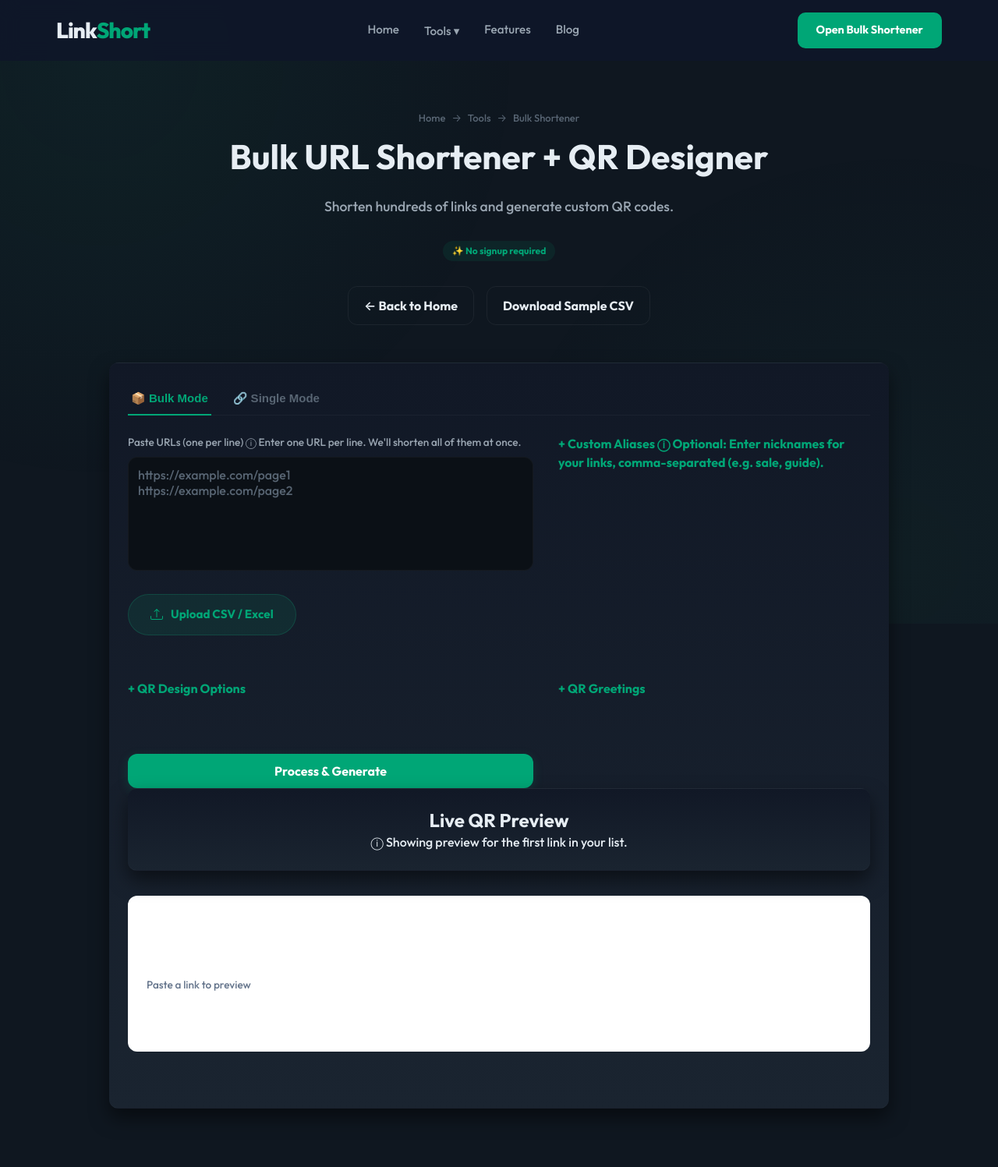
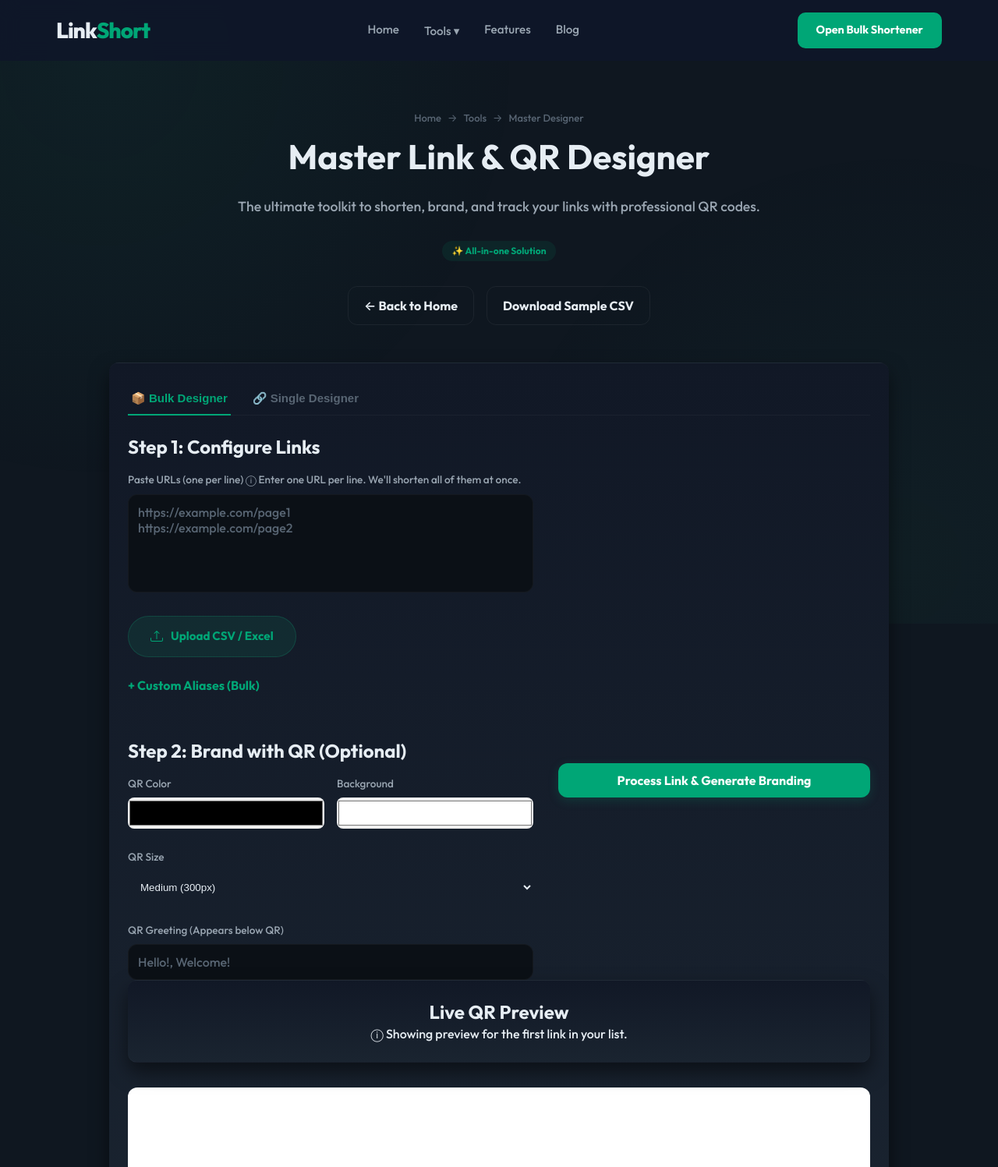
Before and after one commit to linkshortfree/linkshort, a Flask app: page /tools/bulk in a window 1280 px wide. Shown: the top 1497 px of the page at 78% size. Run offline with Flask 3, Linux system fonts and the light colour scheme; some libraries are stand-ins or nearby versions.

Commit message:
feat: consolidate all shortening and QR tools into Master Designer

```diff
--- a/app.py
+++ b/app.py
@@ -130,13 +130,14 @@ def utm_builder_redirect():
     return redirect('/tools/utm', code=301)
 
 @app.route('/tools/qr')
-def tools_qr():
-    return render_template('tools/qr.html')
+def tools_qr_redirect():
+    # Consolidated into Master Designer
+    return redirect(url_for('tools_bulk'), code=301)
 
 @app.route('/tools/bulk-qr')
-def bulk_qr_tool():
-    # Consolidated into qr tool
-    return redirect(url_for('tools_qr'), code=301)
+def bulk_qr_tool_redirect():
+    # Consolidated into Master Designer
+    return redirect(url_for('tools_bulk'), code=301)
 
 # === BLOG ===
 @app.route('/blog')
@@ -290,7 +291,6 @@ def sitemap():
         {'loc': '/', 'priority': '1.0'},
         {'loc': '/tools/bulk', 'priority': '1.0'},
         {'loc': '/tools/utm', 'priority': '0.9'},
-        {'loc': '/tools/qr', 'priority': '0.9'},
         {'loc': '/blog', 'priority': '0.8'},
         {'loc': '/about-us', 'priority': '0.6'},
         {'loc': '/contact', 'priority': '0.6'},
--- a/static/js/script.js
+++ b/static/js/script.js
@@ -472,15 +472,14 @@ async function downloadAllQRs() {
 
 // Helper to generate a canvas without appending to DOM
 async function generateQRCanvasInMemory(url, greeting) {
-    const qrColor = document.getElementById('qrColor')?.value || "#000000";
-    const qrBgColor = document.getElementById('qrBgColor')?.value || "#ffffff";
+    const selectedSize = parseInt(document.getElementById('qrSizeSelect')?.value || document.getElementById('qrSize')?.value || 300);
 
     return new Promise((resolve) => {
         const div = document.createElement('div');
         const qrcode = new QRCode(div, {
             text: url,
-            width: 200,
-            height: 200,
+            width: selectedSize,
+            height: selectedSize,
             colorDark: qrColor,
             colorLight: qrBgColor,
             correctLevel: QRCode.CorrectLevel.H
@@ -491,9 +490,9 @@ async function generateQRCanvasInMemory(url, greeting) {
             const qrCanvas = div.querySelector('canvas');
             const exportCanvas = document.createElement('canvas');
             const ctx = exportCanvas.getContext('2d');
-            const qrSize = 200;
-            const padding = 20;
-            const textHeight = greeting ? 40 : 0;
+            const qrSize = selectedSize;
+            const padding = Math.round(selectedSize * 0.05); // Dynamic padding
+            const textHeight = greeting ? Math.round(selectedSize * 0.15) : 0;
 
             exportCanvas.width = qrSize + (padding * 2);
             exportCanvas.height = qrSize + textHeight + (padding * 2);
--- a/templates/partials/_navbar.html
+++ b/templates/partials/_navbar.html
@@ -10,9 +10,8 @@
                 <button class="nav-link dropdown-trigger" aria-haspopup="true" aria-expanded="false">Tools <span
                         class="dropdown-arrow">▾</span></button>
                 <div class="dropdown-menu" role="menu">
-                    <a href="/tools/bulk" class="dropdown-item" role="menuitem">📦 Bulk URL Shortener</a>
+                    <a href="/tools/bulk" class="dropdown-item" role="menuitem">🏛️ Master Link & QR Designer</a>
                     <a href="/tools/utm" class="dropdown-item" role="menuitem">📈 UTM Builder</a>
-                    <a href="/tools/qr" class="dropdown-item" role="menuitem">📱 QR Designer</a>
                 </div>
             </div>
 
@@ -27,9 +26,8 @@
 
     <div class="mobile-menu hidden">
         <a href="/">Home</a>
-        <a href="/tools/bulk">Bulk URL Shortener</a>
+        <a href="/tools/bulk">Master Link & QR Designer</a>
         <a href="/tools/utm">UTM Builder</a>
-        <a href="/tools/qr">QR Designer</a>
         <a href="/#features">Features</a>
         <a href="/blog">Blog</a>
         <a href="/about-us">About Us</a>
--- a/templates/tools/bulk.html
+++ b/templates/tools/bulk.html
@@ -43,11 +43,11 @@
     <main class="page-content tool-page">
         <section class="tool-header">
             <div class="breadcrumb">
-                <a href="/">Home</a> <span>→</span> <a href="/">Tools</a> <span>→</span> <span>Bulk Shortener</span>
+                <a href="/">Home</a> <span>→</span> <a href="/">Tools</a> <span>→</span> <span>Master Designer</span>
             </div>
-            <h1>Bulk URL Shortener + QR Designer</h1>
-            <p>Shorten hundreds of links and generate custom QR codes.</p>
-            <div class="pill">✨ No signup required</div>
+            <h1>Master Link & QR Designer</h1>
+            <p>The ultimate toolkit to shorten, brand, and track your links with professional QR codes.</p>
+            <div class="pill">✨ All-in-one Solution</div>
 
             <div style="margin-top: 2rem; display: flex; gap: 1rem; justify-content: center; flex-wrap: wrap;">
                 <a href="/" class="btn btn-secondary">← Back to Home</a>
@@ -59,11 +59,15 @@
         <section class="tool-ui-section">
             <div class="glass-card" style="max-width: 1000px; margin: 0 auto;">
                 <div class="tab-container">
-                    <button class="tab-btn active" onclick="switchTab('bulk')">📦 Bulk Mode</button>
-                    <button class="tab-btn" onclick="switchTab('single')">🔗 Single Mode</button>
+                    <button class="tab-btn active" onclick="switchTab('bulk')">📦 Bulk Designer</button>
+                    <button class="tab-btn" onclick="switchTab('single')">🔗 Single Designer</button>
                 </div>
 
                 <div class="dashboard-layout">
+                    <!-- Step 1: Links -->
+                    <div class="design-step">
+                        <h3 class="step-title">Step 1: Configure Links</h3>
+
                         <!-- Bulk Mode Container -->
                         <div id="bulkContainer">
                             <div class="input-group">
@@ -75,7 +79,7 @@
                                     </span>
                                 </label>
                                 <textarea id="urlInput"
-                                placeholder="https://example.com/page1&#10;https://example.com/page2" rows="6"
+                                    placeholder="https://example.com/page1&#10;https://example.com/page2" rows="5"
                                     oninput="updateLivePreview()"></textarea>
                             </div>
 
@@ -96,12 +100,12 @@
                             </div>
                         </div>
 
-                    <!-- Single Mode Container (Hidden by default on large screens) -->
+                        <!-- Single Mode Container -->
                         <div id="singleContainer" class="hidden">
                             <div class="input-group">
                                 <label class="input-label">Enter Long URL</label>
-                            <input type="url" id="singleUrlInput" placeholder="https://example.com/very-long-link..."
-                                oninput="updateLivePreview()">
+                                <input type="url" id="singleUrlInput"
+                                    placeholder="https://example.com/very-long-link..." oninput="updateLivePreview()">
                             </div>
                             <div class="input-group">
                                 <label class="input-label">Custom Alias (Optional)</label>
@@ -109,56 +113,53 @@
                             </div>
                         </div>
 
-                    <div class="options-toggle" onclick="toggleOptions()">+ Custom Aliases
-                        <span class="tooltip-container">ⓘ
-                            <span class="tooltip-text">Optional: Enter nicknames for your links, comma-separated (e.g.
-                                sale, guide).</span>
-                        </span>
-                    </div>
+                        <div class="options-toggle" onclick="toggleOptions()">+ Custom Aliases (Bulk)</div>
                         <div class="custom-options" id="customOptions">
                             <span class="prefix">linkshort.live/</span>
                             <input type="text" id="aliasInput" placeholder="alias1, alias2">
                         </div>
+                    </div>
 
-                    <div class="options-toggle"
-                        onclick="document.getElementById('qrOptionsGroup').classList.toggle('show')">+ QR Design Options
-                    </div>
-                    <div class="custom-options" id="qrOptionsGroup"
-                        style="flex-direction: column; align-items: stretch; gap: 1rem;">
+                    <hr style="border: 0; border-top: 1px solid var(--glass-border); margin: 2rem 0;">
+
+                    <!-- Step 2: QR Design -->
+                    <div class="design-step">
+                        <h3 class="step-title">Step 2: Brand with QR (Optional)</h3>
+
                         <div style="display: grid; grid-template-columns: 1fr 1fr; gap: 1rem;">
                             <div>
                                 <label class="input-label">QR Color</label>
-                                <input type="color" id="qrColor" value="#000000"
+                                <input type="color" id="qrColor" value="#000000" onchange="updateLivePreview()"
                                     style="width: 100%; height: 40px; border: none; border-radius: 8px;">
                             </div>
                             <div>
                                 <label class="input-label">Background</label>
-                                <input type="color" id="qrBgColor" value="#ffffff"
+                                <input type="color" id="qrBgColor" value="#ffffff" onchange="updateLivePreview()"
                                     style="width: 100%; height: 40px; border: none; border-radius: 8px;">
                             </div>
                         </div>
-                        <div>
+
+                        <div style="margin-top: 1.5rem;">
                             <label class="input-label">QR Size</label>
-                            <select id="qrSize"
+                            <select id="qrSizeSelect" onchange="updateLivePreview()"
                                 style="width: 100%; padding: 0.75rem; border-radius: 8px; background: var(--bg-secondary); border: 1px solid var(--glass-border); color: var(--text-primary);">
                                 <option value="200">Small (200px)</option>
                                 <option value="300" selected>Medium (300px)</option>
                                 <option value="400">Large (400px)</option>
                             </select>
                         </div>
-                    </div>
 
-                    <div class="options-toggle"
-                        onclick="document.getElementById('qrGreetingGroup').classList.toggle('show')">+ QR Greetings
-                    </div>
-                    <div class="custom-options" id="qrGreetingGroup">
+                        <div style="margin-top: 1.5rem;">
+                            <label class="input-label">QR Greeting (Appears below QR)</label>
                             <input type="text" id="qrGreetingInput" placeholder="Hello!, Welcome!"
                                 oninput="updateLivePreview()">
                         </div>
+                    </div>
 
-                    <button id="shortenBtn" class="btn btn-primary" onclick="shortenUrl()">Process & Generate</button>
+                    <button id="shortenBtn" class="btn btn-primary" onclick="shortenUrl()"
+                        style="margin-top: 2rem;">Process Link & Generate Branding</button>
 
-                    <!-- Progress Bar for Bulk Ops -->
+                    <!-- Progress Bar -->
                     <div id="bulkProgressContainer" class="hidden">
                         <div class="progress-container">
                             <div id="bulkProgressBar" class="progress-bar"></div>
```
Also changed, not shown: templates/index.html (+6 -11 lines), templates/tools/qr.html (deleted, +0 -168 lines), urls.db. Lines whose indentation alone changed are shown as unchanged.
